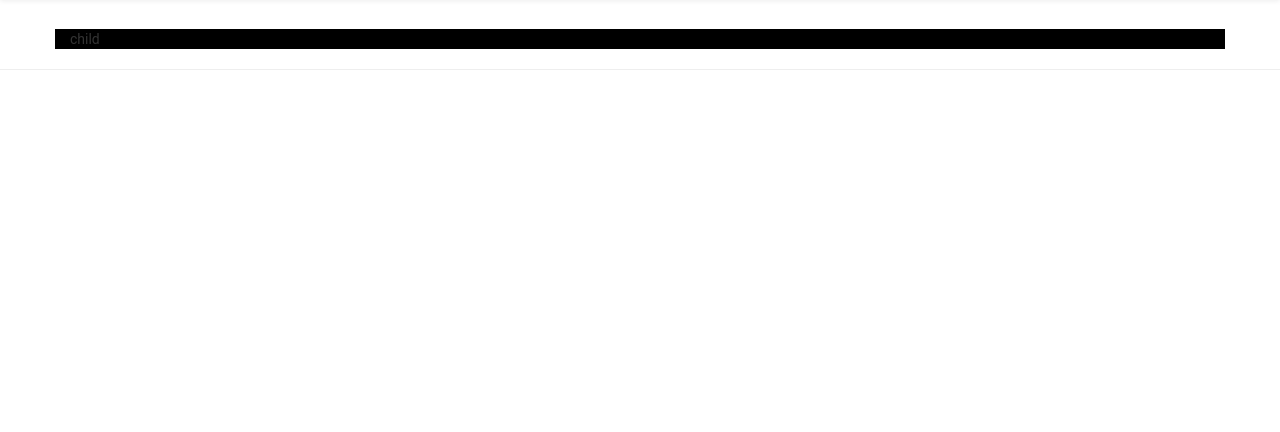
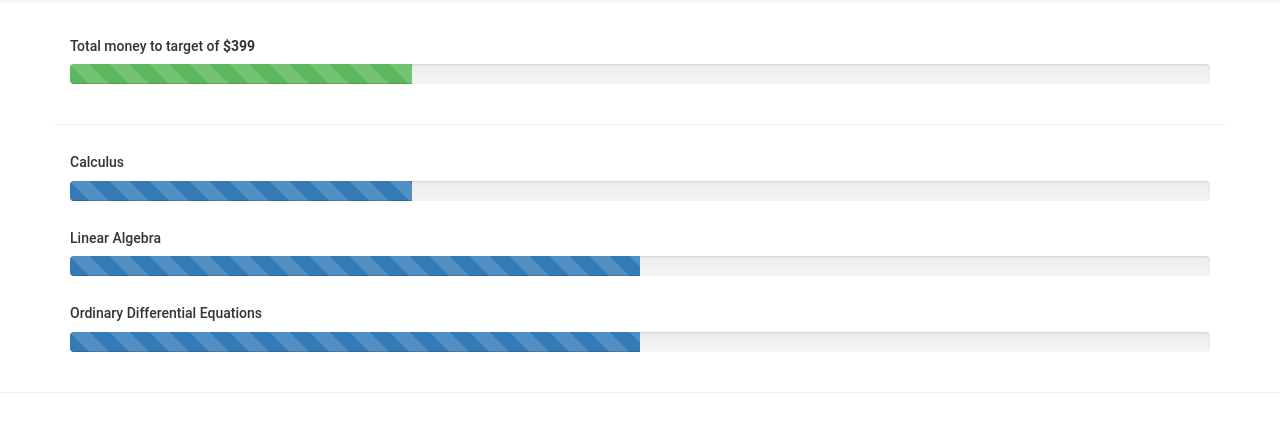
Before and after one commit to JEphron/Educashin, a Flask app: template backend/templates/child_dashboard.html in a window 1280 px wide. Shown: the part 51-483 px from the top of the page. Run offline with Flask 2, Linux system fonts and the light colour scheme; the template is opened without the code that fills it, so the values that code supplies are empty; parts of the project's set-up code (start-up, migrations or seed data) failed here and were passed over; some libraries are stand-ins or nearby versions.

Commit message:
finished child dashboard

```diff
--- a/backend/static/css/main.css
+++ b/backend/static/css/main.css
@@ -379,6 +379,6 @@ body {
 
 
 .child_dash {
-  background-color: black;
+  background-color: white;
   padding: 0 15px;
 }
--- a/backend/templates/child_dashboard.html
+++ b/backend/templates/child_dashboard.html
@@ -59,7 +59,61 @@
     <div class="row">
 
       <div class="child_dash col-sx-12">
-        child
+
+        <div class="row">
+            <div class="total_label col-sm-12">
+                <h5 class="total_topic">Total money to target of <strong>$399</strong></h5>
+            </div>
+            <div class="total_progress_dash col-sm-12">
+                <div class="progress">
+                    <div class="progress-bar progress-bar-success progress-bar-striped" role="progressbar"
+                         style="width:30%"></div>
+                </div>
+            </div>
+        </div>
+
+      </div>
+
+      <hr>
+
+      <div class="child_dash col-sx-12">
+
+        <div class="row">
+            <div class="khan_topic_dash col-sm-12">
+                <h5 class="khan_topic">Calculus</h5>
+            </div>
+            <div class="khan_progress_dash col-sm-12">
+                <div class="progress">
+                    <div class="progress-bar progress-bar-striped" role="progressbar"
+                         style="width:30%"></div>
+                </div>
+            </div>
+        </div>
+
+        <div class="row">
+            <div class="khan_topic_dash col-sm-12">
+                <h5 class="khan_topic">Linear Algebra</h5>
+            </div>
+            <div class="khan_progress_dash col-sm-12">
+                <div class="progress">
+                    <div class="progress-bar progress-bar-striped" role="progressbar"
+                         style="width:50%"></div>
+                </div>
+            </div>
+        </div>
+        <div class="row">
+            <div class="khan_topic_dash col-sm-12">
+                <h5 class="khan_topic">Ordinary Differential Equations</h5>
+            </div>
+
+            <div class="khan_progress_dash col-sm-12">
+                <div class="progress">
+                    <div class="progress-bar progress-bar-striped" role="progressbar"
+                         style="width:50%"></div>
+                </div>
+            </div>
+        </div>
+
       </div>
 
 
```
